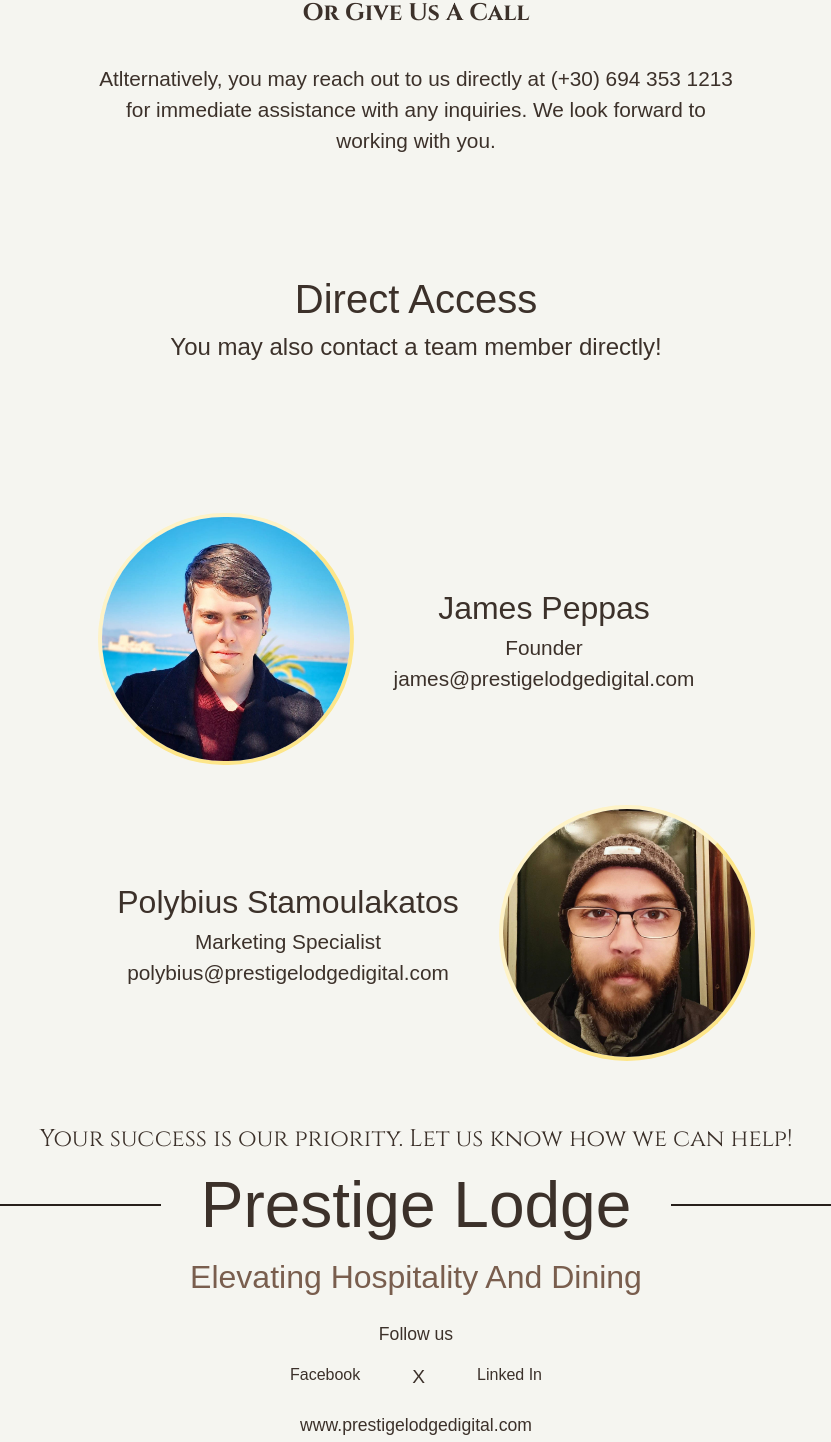
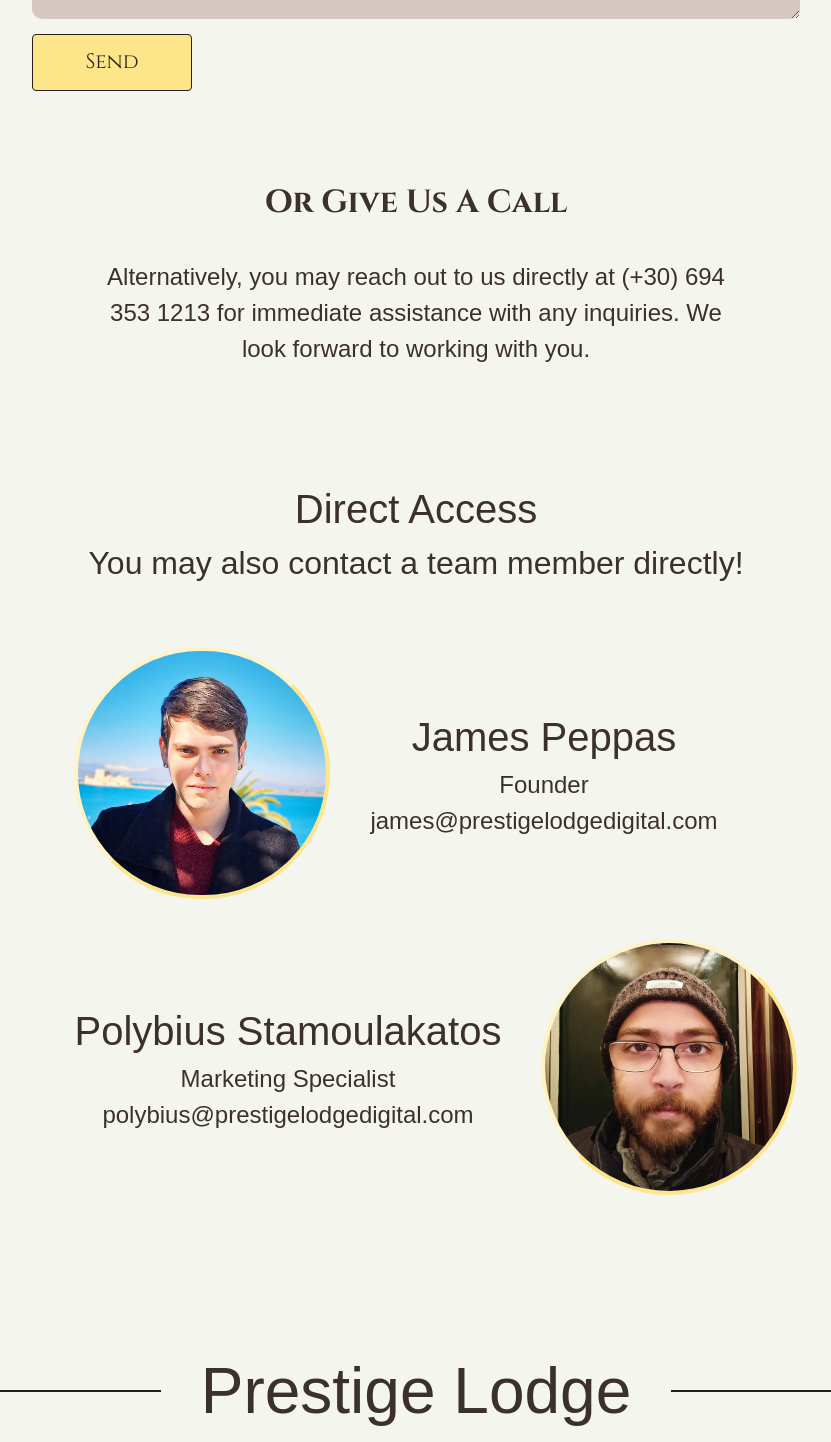
Before and after one commit to JimPepp/prestigelodge-website, a Next.js app: page /contactus in a window 1280 px wide. Shown: the part 1321-2763 px from the top of the page, without its empty margins (224-1055 px from the left). Built offline with nearby package versions, Linux system fonts and the light colour scheme; a web font is replaced by a local one.

Commit message:
UX updates.

```diff
--- a/src/app/contactus/page.jsx
+++ b/src/app/contactus/page.jsx
@@ -3,27 +3,28 @@ import { Fh1, Fh2h3 } from "../styles/fonts";
 
 export const metadata = {
   title: "Meet the team of Prestige Lodge!",
-  description:
-    `See who is behind Prestige Lodge and contact us directly.`,
+  description: `See who is behind Prestige Lodge and contact us directly.`,
 };
 
 export default function TheTeam() {
   return (
     <>
       <Header />
-      <div className="pt-32"></div>
+      <div className="pt-32"></div>{" "}
+      <div className="flex justify-center items-center text-center px-8 pt-10">
+        <p className={`${Fh2h3.className} text-2xl lg:text-4xl`}>
+          Your success is our priority. Let us know how we can help!
+        </p>
+      </div>
       <Contact />
       <div className="pt-4 pb-32">
         <div className="flex flex-col items-center">
-          <h1 className={`text-2xl lg:text-4xl`}>
-            Direct Access
-          </h1>
-          <h1 className={`text-xl lg:text-2xl`}>
+          <h1 className={`text-3xl lg:text-4xl`}>Direct Access</h1>
+          <h1 className={`text-2xl lg:text-3xl`}>
             You may also contact a team member directly!
           </h1>
         </div>
-      </div>
-      <div>
+        <div className="pt-10">
           <Profile
             name="James Peppas"
             img="/images/james.jpg"
@@ -39,10 +40,6 @@ export default function TheTeam() {
             left={true}
           />
         </div>
-      <div className="flex justify-center items-center text-center px-8 pt-10">
-        <p className={`${Fh2h3.className} lg:text-2xl`}>
-          Your success is our priority. Let us know how we can help!
-        </p>
       </div>
       <Footer />
     </>
--- a/src/app/globals.css
+++ b/src/app/globals.css
@@ -209,13 +209,6 @@ h6 {
   object-position: 0% 50%;
 }
 
-.intro-txt-title {
-  position: absolute;
-  /* top: 30%; */
-  left: 50%;
-  transform: translate(-50%, -50%);
-}
-
 .intro-txt-subtitle {
   position: absolute;
   top: 40%;
--- a/src/app/ui/contactus.jsx
+++ b/src/app/ui/contactus.jsx
@@ -95,18 +95,18 @@ export default function Contact() {
         <h1 className="text-3xl md:text-4xl lg:text-6xl">Contact Us</h1>
       </div>
       <div className={`${Fh2h3.className} flex justify-center`}>
-        <h3 className="text-base md:text-xl lg:text-2xl">
+        <h3 className="text-2xl lg:text-3xl">
           Interested in doing business?
         </h3>
       </div>
       <div className="flex flex-row py-4">
         <div className="flex flex-col w-full items-center">
-          <h6 className={`${Fh4h5.className} text-base md:text-xl lg:text-2xl`}>
+          <h6 className={`${Fh4h5.className} text-2xl lg:text-3xl`}>
             Send us an email
           </h6>
           <form className="flex flex-col py-4 text-xl" onSubmit={handleSubmit}>
             <label htmlFor="fullname" className=" text-text">
-              Full Name<span className="text-red-600">*</span> :
+              Name<span className="text-red-600">*</span>
             </label>
             <input
               type="text"
@@ -117,7 +117,7 @@ export default function Contact() {
               }}
             />
             <label htmlFor="email" className=" text-text">
-              Email<span className="text-red-600">*</span> :
+              Email<span className="text-red-600">*</span>
             </label>
             <input
               type="email"
@@ -128,7 +128,7 @@ export default function Contact() {
               }}
             />{" "}
             <label htmlFor="subject" className=" text-text">
-              Subject<span className="text-red-600">*</span> :
+              Subject<span className="text-red-600">*</span>
             </label>
             <input
               type="text"
@@ -139,7 +139,7 @@ export default function Contact() {
               }}
             />
             <label htmlFor="message" className=" text-text">
-              Message<span className="text-red-600">*</span> :
+              Message<span className="text-red-600">*</span>
             </label>
             <textarea
               type="text"
@@ -161,14 +161,14 @@ export default function Contact() {
       </div>
       <div className="flex items-center py-4 flex-col">
         <h6
-          className={`${Fh4h5.className} text-center text-lg md:text-xl lg:text-2xl pt-10`}
+          className={`${Fh4h5.className} text-center text-2xl lg:text-3xl pt-10`}
         >
           or give us a call
         </h6>
         <p
-          className={`${Fparagraph.className} text-center text-base md:text-lg lg:text-xl py-8 w-3/6`}
+          className={`${Fparagraph.className} text-center text-xl md:text-lg lg:text-2xl py-8 w-3/6`}
         >
-          Atlternatively, you may reach out to us directly at (+30) 694 353 1213
+          Alternatively, you may reach out to us directly at (+30) 694 353 1213
           for immediate assistance with any inquiries. We look forward to working
           with you.
         </p>
--- a/src/app/ui/cta.jsx
+++ b/src/app/ui/cta.jsx
@@ -9,7 +9,7 @@ export default function CTA() {
             <div class="flex flex-col justify-center p-8 md:p-12 lg:px-16 lg:py-24">
               <div class="mx-auto max-w-xl text-center">
                 <h2 class="text-2xl font-bold text-text md:text-3xl">
-                  Focus on what you do best! <br></br> We'll do the rest!
+                  Focus on what you do best!
                 </h2>
 
                 <p class="text-text/90 sm:mt-4 text-xl lg:text-2xl sm:block">
--- a/src/app/ui/footer.jsx
+++ b/src/app/ui/footer.jsx
@@ -4,51 +4,51 @@ export default function Footer() {
   return (
     <>
       <div className="flex flex-row py-0 justify-center items-center">
-        <div className="w-[20%] md:w-[10%] lg:w-[15%] h-0.5 bg-text"></div>
+        <div className="w-[10%] lg:w-[15%] h-0.5 bg-text"></div>
         <h1
-          className={`${Fh1.className} text-2xl md:text-3xl lg:text-6xl px-4 md:px-6 lg:px-10 text-center`}
+          className={`${Fh1.className} text-5xl lg:text-6xl mx-4 md:mx-6 lg:mx-10 text-center`}
         >
           Prestige Lodge
         </h1>
-        <div className="w-[20%] md:w-[10%] lg:w-[15%] h-0.5 bg-text"></div>
+        <div className="w-[10%] lg:w-[15%] h-0.5 bg-text"></div>
       </div>
       <div className="flex flex-row justify-center">
         <h3
-          className={`${Fh1.className} text-lg md:text-xl lg:text-3xl text-secondary text-center`}
+          className={`${Fh1.className} text-3xl lg:text-4xl text-secondary text-center`}
         >
           Elevating Hospitality and Dining
         </h3>
       </div>
       <div className="flex justify-center pt-5 pb-2">
-        <p className="lg:text-[1.1rem]">Follow us</p>
+        <p className="text-2xl">Follow us</p>
       </div>
       <div className="flex flex-row justify-center pt-2">
-        <p className="px-5 nav-item">
+        <p className="px-5 text-2xl nav-item">
           <a href="https://www.facebook.com/people/Prestige-Lodge/61562480964147/">
             Facebook
           </a>
         </p>
-        <p className="px-8 nav-item lg:text-[1.2rem]">
+        <p className="px-8 nav-item text-2xl">
           <a href="https://x.com/prestigelodge">X</a>
         </p>
-        <p className="px-5 nav-item">
+        <p className="px-5 text-2xl nav-item">
           <a href="https://www.linkedin.com/company/prestige-lodge">
             Linked In
           </a>
         </p>
       </div>
       <div className="flex flex-col items-center py-5">
-        <p className="nav-item lg:text-[1.1rem]">
+        <p className="nav-item text-2xl">
           <a href="https://www.prestigelodgedigital.com/">
             www.prestigelodgedigital.com
           </a>
         </p>
-        <p className="lg:text-[1.1rem]">Piraeus, Athens - Greece</p>
+        <p className="text-2xl">Piraeus, Athens - Greece</p>
       </div>
       <div className="flex flex-col items-center py-5">
-        <p className=" text-secondary lg:text-xl">SITEMAP</p>
+        <p className=" text-secondary text-3xl">SITEMAP</p>
         <div className="w-[20%] md:w-[10%] lg:w-[10%] 3xl:max-w-[3%] h-0.5 bg-text"></div>
-        <div className=" flex flex-col items-center text-base lg:text-[1.1rem] pt-4">
+        <div className=" flex flex-col items-center text-2xl pt-4">
           <a className="nav-item" href="/">
             Home
           </a>
@@ -60,7 +60,7 @@ export default function Footer() {
           </a>
         </div>
       </div>
-      <div className="flex flex-col items-center text-center py-5 lg:text-[1.1rem]">
+      <div className="flex flex-col items-center text-center py-5 text-2xl">
         <p>© 2024 Prestige Lodge. All rights reserved.</p>
       </div>
     </>
--- a/src/app/ui/header.jsx
+++ b/src/app/ui/header.jsx
@@ -246,17 +246,17 @@ export default function Header() {
         <div className="w-full flex flex-row-reverse items-center sm:pl-24 sm:pr-24 pl-8 pr-8 flex-nowrap m-0 p-0 border-2 header">
           <div className="w-full flex logo">
             <h1 className={`${Fh1.className} text-5xl sm:text-6xl`}>
-              Prestige Lodge
+              <a href="/">Prestige Lodge</a>
             </h1>
           </div>
-          <div className="flex flex-row items-center justify-center">
-            <button className="cursor-pointer pr-4" id="burgerIcon">
+          <div className="flex flex-row items-center justify-center" id="burgerIcon">
+            <button className="cursor-pointer pr-4">
               <div className=" w-8 my-2 rounded line line1"></div>
               <div className=" w-8 my-2 rounded line line2"></div>
               <div className=" w-8 my-2 rounded line line3"></div>
             </button>
             <h4
-              className={`${Fh2h3.className} hidden lg:flex text-2xl md:text-4xl`}
+              className={`${Fh2h3.className} hidden cursor-pointer lg:flex text-2xl md:text-4xl`}
               id="menuText"
             >
               menu
--- a/src/app/ui/intro.jsx
+++ b/src/app/ui/intro.jsx
@@ -7,7 +7,7 @@ import Image from "next/image";
 export default function Intro() {
   return (
     <>
-      <div>
+      <div className="flex justify-center items-center pb-32 flex-col">
         <video
           autoPlay
           muted
@@ -22,16 +22,16 @@ export default function Intro() {
         </video>
         <div className="block lg:hidden">
           <Image
-            src="/images/jungle-pool.jpg"
+            src="/images/Tables.png"
             width={1500}
             height={300}
             alt="A woman relaxing in a luxurious hotel pool in the jungle."
             priority={true}
-            className="object-cover max-h-96"
+            className="object-cover object-top max-h-96"
           />
         </div>
         <h1
-          className={`${Fh2h3.className} block top-[25%] sm:text-xl lg:text-4xl intro-txt-title overlay-txt text-center w-full lg:w-1/2 px-8 lg:p-0`}
+          className={`${Fh2h3.className} mt-10 top-[35%] text-2xl sm:text-3xl lg:text-4xl text-center w-full lg:w-1/2 px-8 lg:p-0 4xl:top-[15%]`}
         >
           Increase attention towards your hospitality business
         </h1>
--- a/src/app/ui/profile.jsx
+++ b/src/app/ui/profile.jsx
@@ -17,9 +17,9 @@ export default function Profile({ name, info, img, left, email }) {
         className={`flex flex-col-reverse ${reverse} justify-center items-center text-center py-5`}
       >
         <div className="p-10">
-          <p className="text-xl lg:text-3xl">{name}</p>
-          <p className="text-base lg:text-xl">{info}</p>
-          <p className="text-base lg:text-xl">{email}</p>
+          <p className="text-3xl lg:text-4xl">{name}</p>
+          <p className="text-xl lg:text-2xl">{info}</p>
+          <p className="text-xl lg:text-2xl">{email}</p>
         </div>
         <div className=" rounded-full">
           <Image
--- a/tailwind.config.js
+++ b/tailwind.config.js
@@ -15,7 +15,8 @@ module.exports = {
       screens: {
         'short': { 'raw': '(max-height: 600px)'},
         'xs': { 'raw': '(max-width: 374px)' },
-        '3xl' : { 'raw': '(min-width: 2000px)' }
+        '3xl' : { 'raw': '(min-width: 2000px)' },
+        '4xl' : { 'raw': '(min-width: 3500px)' }
       },
       colors: {
         text: '#27201B',
```
Also changed, not shown: src/app/page.jsx (+8 -6 lines). Lines whose indentation alone changed are shown as unchanged.
